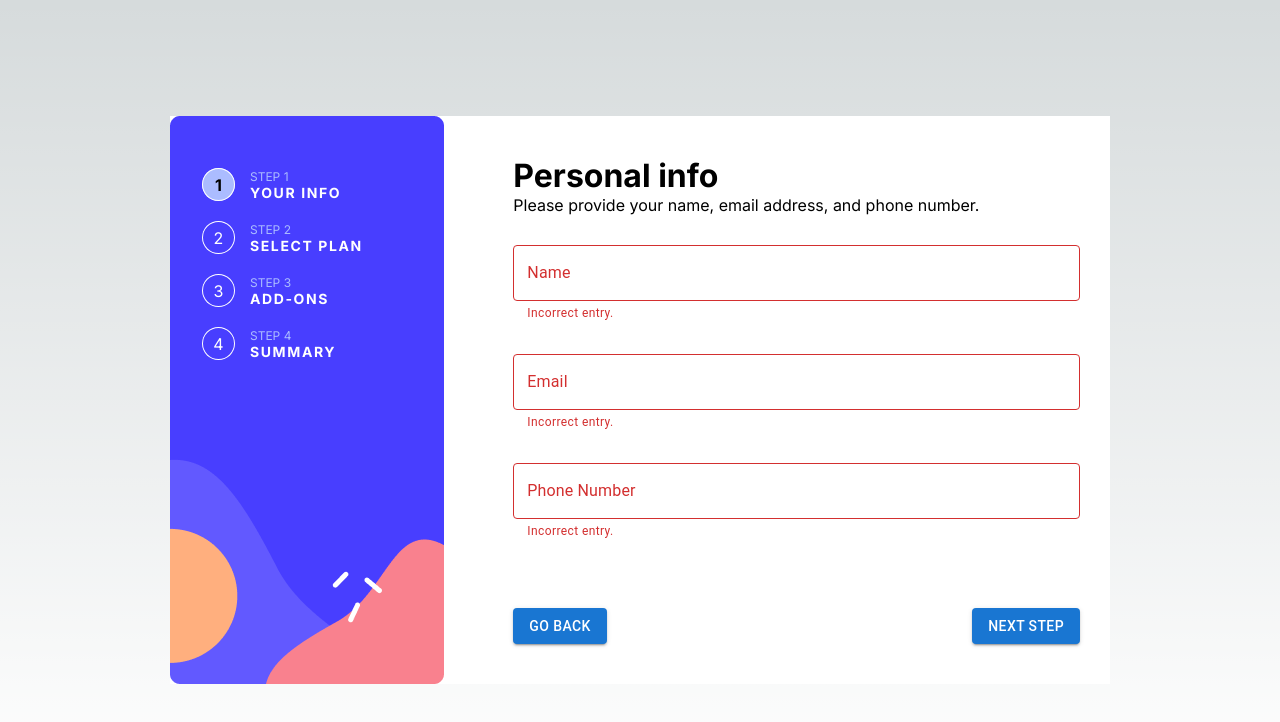
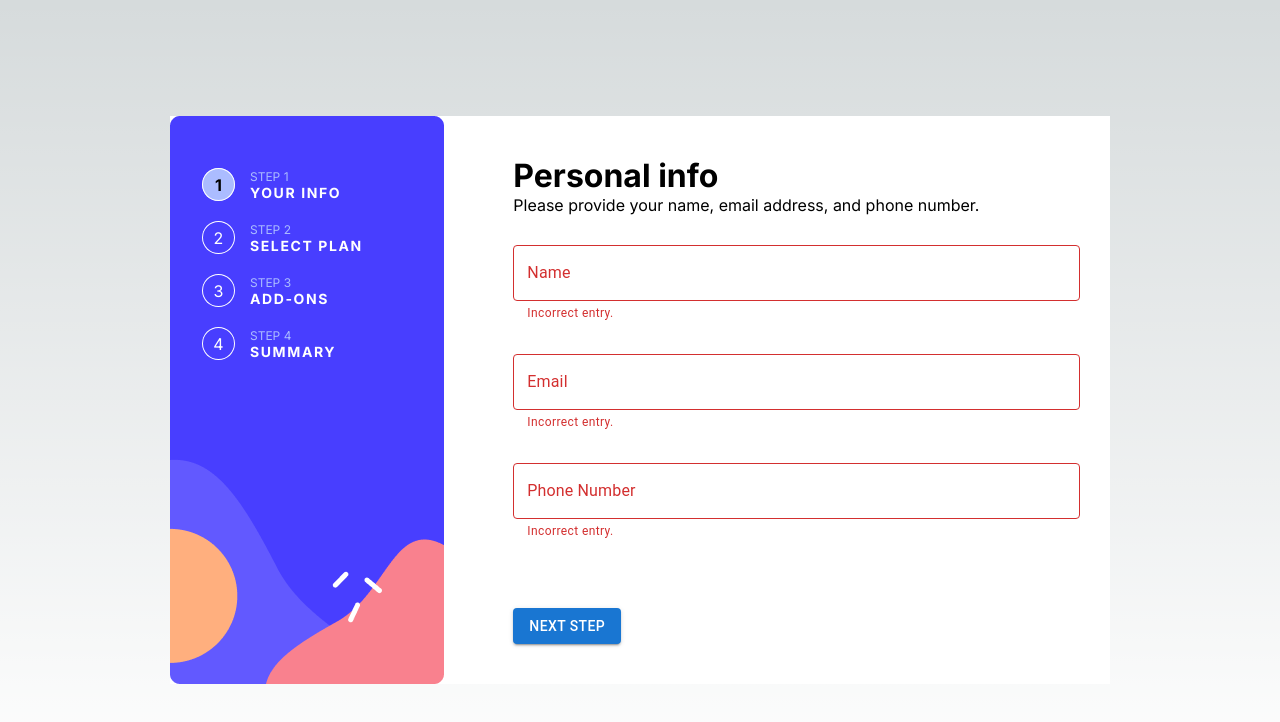
Before and after one commit to brayansti/corserva-app, a Next.js app: page / in a window 1280 px wide. Shown: the top 722 px of the page. Built offline with nearby package versions, Linux system fonts and the light colour scheme.

Commit message:
Buttons Visibility

```diff
--- a/src/app/(Layout)/Layout.js
+++ b/src/app/(Layout)/Layout.js
@@ -73,16 +73,20 @@ const Layout = ({ children }) => {
                 {currentStep === 4 && <FormStep4></FormStep4>}
                 {currentStep === 5 && <FormStep5></FormStep5>}
               </>
-              <div className={styles.buttons}>
+              {(currentStep > 0 && currentStep < 5) && (
+                <div className={styles.buttons} >
+                  {currentStep > 1 && (
                     <Button
                       onClick={handlePrevClick}
                       variant="contained">Go Back
                     </Button>
+                  )}
                   <Button
                     onClick={handleNextClick}
                     variant="contained">Next Step
                   </Button>
                 </div>
+              )}
             </form>
           </Grid>
         </Grid>
```
Lines whose indentation alone changed are shown as unchanged.
